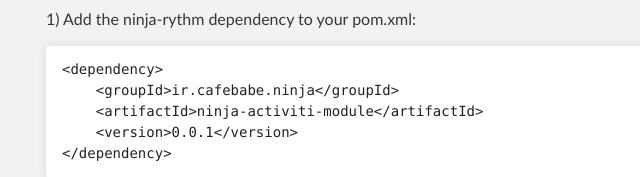
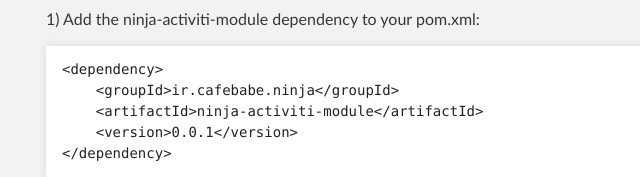
Before and after one commit to mortezaadi/ninja-activiti-module, a plain HTML site: page index.html in a window 1280 px wide. Shown: the part 594-771 px from the top of the page, 274-914 px from the left. Drawn offline with Linux system fonts and the light colour scheme.

Commit message:
Update index.html

```diff
--- a/index.html
+++ b/index.html
@@ -42,7 +42,7 @@
 <h2>
 <a name="setup" class="anchor" href="#setup"><span class="octicon octicon-link"></span></a>Setup</h2>
 
-<p>1) Add the ninja-rythm dependency to your pom.xml:</p>
+<p>1) Add the ninja-activiti-module dependency to your pom.xml:</p>
 
 <pre><code>&lt;dependency&gt;
     &lt;groupId&gt;ir.cafebabe.ninja&lt;/groupId&gt;
```
